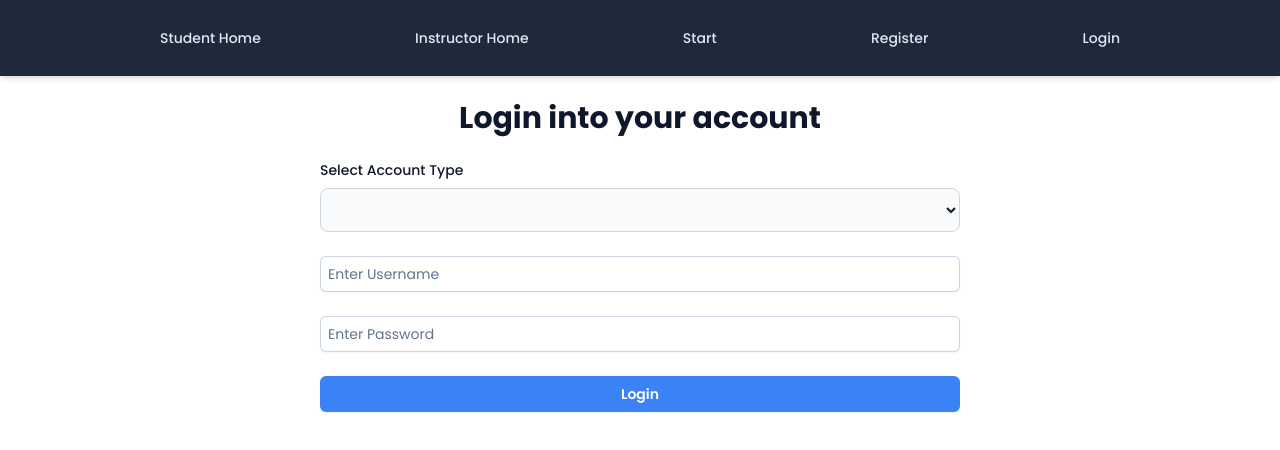
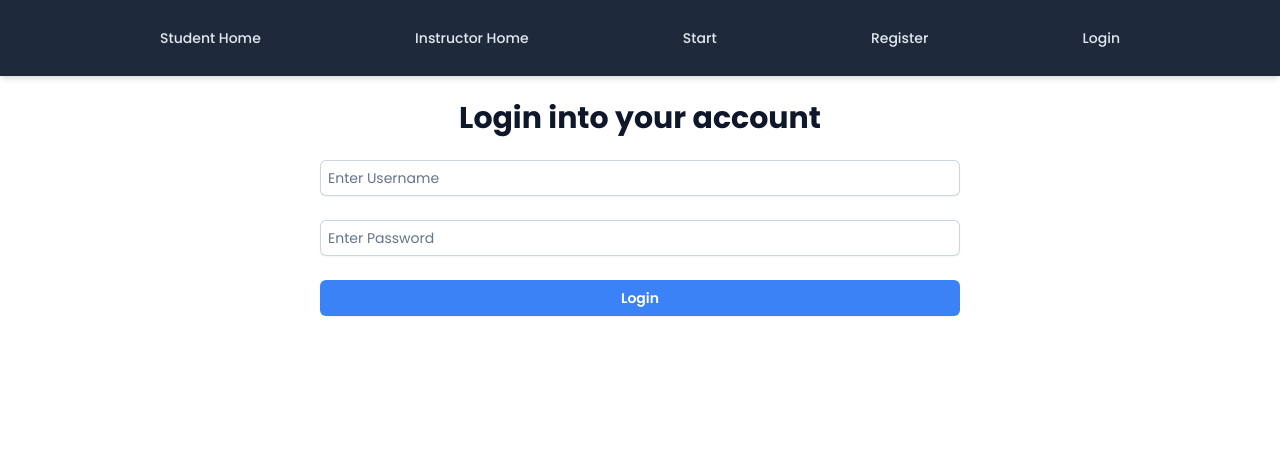
Before and after one commit to CL-17656/CS520_Front, a Vue app: page /login in a window 1280 px wide. Shown: the top 450 px of the page. Built offline with nearby package versions, Linux system fonts and the light colour scheme.

Commit message:
Fix login

```diff
--- a/src/views/Auth/LoginView.vue
+++ b/src/views/Auth/LoginView.vue
@@ -14,7 +14,6 @@ const loginData = reactive(
 
 const errors = reactive(
     {
-        accountType: [],
         username: [],
         password: [],
         shouldSubmit: true,
@@ -23,7 +22,6 @@ const errors = reactive(
 
 function resetErrors()
 {
-    errors.accountType = [];
     errors.username = [];
     errors.password = [];
     errors.shouldSubmit = true;
@@ -36,13 +34,6 @@ const router = useRouter();
 async function submit()
 {
     resetErrors();
-
-    // Validating the input fields
-    if (!loginData.accountType)
-    {
-        errors.accountType.push('Must select an account type');
-        errors.shouldSubmit = false;
-    }
     if (!loginData.username)
     {
         errors.username.push('Must enter an username');
@@ -72,9 +63,9 @@ async function submit()
                 console.log(store.userType);
 
                 // Redirect based on account type (Student or Instructor)
-                if (loginData.accountType === 'Instructor') {
+                if (store.userType === 'prof') {
                     router.push({ name: 'instructorhome' });
-                } else if (loginData.accountType === 'Student') {
+                } else if (store.userType === 'stu') {
                     router.push({ name: 'studenthome' });
                 }
             }
@@ -93,14 +84,6 @@ async function submit()
   </main>
 
   <form @submit.prevent="submit" class="w-1/2 mx-auto space-y-6">
-    <div>
-        <label for="accountType" class="register">Select Account Type</label>
-        <select id="accountType" class="register" v-model="loginData.accountType">
-            <option value="Student">Student</option>
-            <option value="Instructor">Instructor</option>
-        </select>
-        <h1 class="text-red-600" v-if="errors.accountType.length > 0">{{errors.accountType[0]}}</h1>
-    </div>
 
     <div>
         <input type="text" placeholder="Enter Username" v-model="loginData.username"/>
```
